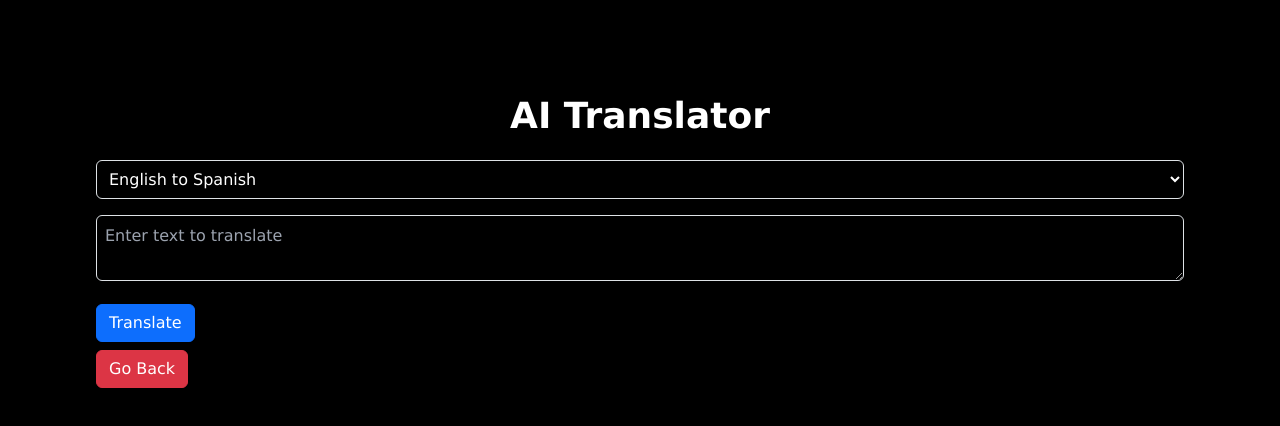
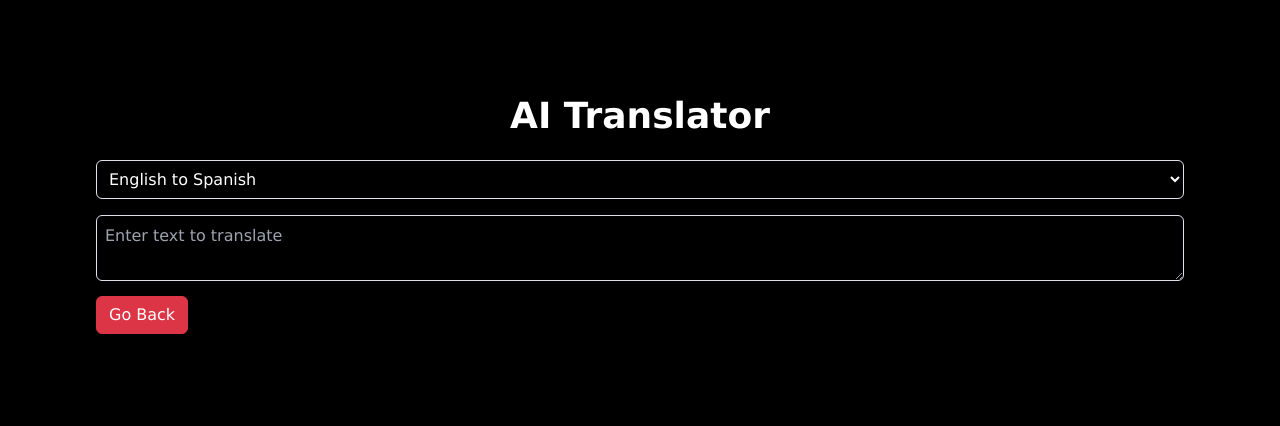
Before and after one commit to yilmaz1998/AI-translator, a Next.js app in the folder translator/: page /english-translation in a window 1280 px wide. Shown: the top 426 px of the page. Built offline with nearby package versions, Linux system fonts and the light colour scheme.

Commit message:
UseEffect

```diff
--- a/translator/app/english-translation/page.js
+++ b/translator/app/english-translation/page.js
@@ -1,6 +1,6 @@
 'use client'
 
-import { useState } from "react"
+import { useState, useEffect } from "react"
 import Link from "next/link"
 import { motion } from 'framer-motion'
 
@@ -11,10 +11,16 @@ const Translation = () => {
   const [loading, setLoading] = useState(false)
   const [error, setError] = useState("")
 
-  const handleSubmit = async (e) => {
-    e.preventDefault()
+  useEffect(() => {
+    if (!inputText.trim()) {
+      setTranslation("")
+      return
+    }
+
+    const fetchTranslation = async () => {
       setLoading(true)
       setError("")
+      setTranslation("")
 
       try {
         const response = await fetch("/api/huggingface", {
@@ -39,15 +45,18 @@ const Translation = () => {
       }
     }
 
+    fetchTranslation();
+  }, [inputText, targetLanguage])
+
   return (
     <motion.div
       initial={{ opacity: 0, y: 170 }}
       animate={{ opacity: 1, y: 0 }}
       transition={{ duration: 0.7 }}
-    className="trans p-24">
+      className="trans p-24"
+    >
       <h1 className="text-4xl text-center font-bold">AI Translator</h1>
-      <form onSubmit={handleSubmit} className="mt-4 space-y-4">
-
+      <form className="mt-4 space-y-4">
         <select
           className="w-full p-2 border rounded bg-black text-white"
           value={targetLanguage}
@@ -77,15 +86,9 @@ const Translation = () => {
           onChange={(e) => setInputText(e.target.value)}
           required
         ></textarea>
-
-        <button
-          type="submit"
-          className="btn btn-primary"
-        >
-          {loading ? "Translating..." : "Translate"}
-        </button>
       </form>
 
+      {loading && <p>Translating...</p>}
       {error && <p className="text-red-500 mt-4">{error}</p>}
       {translation && (
         <div className="mt-4 p-4 border rounded bg-gray-600">
@@ -93,7 +96,9 @@ const Translation = () => {
           <p>{translation}</p>
         </div>
       )}
-      <Link className="mt-2 btn btn-danger" href={'/'}>Go Back</Link>
+      <Link className="mt-2 btn btn-danger" href={"/"}>
+        Go Back
+      </Link>
     </motion.div>
   )
 }
--- a/translator/app/translation-to-english/page.js
+++ b/translator/app/translation-to-english/page.js
@@ -1,6 +1,6 @@
 'use client'
 
-import { useState } from "react"
+import { useState, useEffect } from "react"
 import Link from "next/link"
 import { motion } from 'framer-motion'
 
@@ -11,10 +11,16 @@ const Translation = () => {
   const [loading, setLoading] = useState(false)
   const [error, setError] = useState("")
 
-  const handleSubmit = async (e) => {
-    e.preventDefault()
+  useEffect(() => {
+    if (!inputText.trim()) {
+      setTranslation("")
+      return
+    }
+
+    const fetchTranslation = async () => {
       setLoading(true)
       setError("")
+      setTranslation("")
 
       try {
         const response = await fetch("/api/huggingface", {
@@ -39,15 +45,18 @@ const Translation = () => {
       }
     }
 
+    fetchTranslation();
+  }, [inputText, targetLanguage])
+
   return (
     <motion.div
       initial={{ opacity: 0, y: 170 }}
       animate={{ opacity: 1, y: 0 }}
       transition={{ duration: 0.7 }}
-    className="trans p-24">
+      className="trans p-24"
+    >
       <h1 className="text-4xl text-center font-bold">AI Translator</h1>
-      <form onSubmit={handleSubmit} className="mt-4 space-y-4">
-
+      <form className="mt-4 space-y-4">
         <select
           className="w-full p-2 border rounded bg-black text-white"
           value={targetLanguage}
@@ -77,15 +86,9 @@ const Translation = () => {
           onChange={(e) => setInputText(e.target.value)}
           required
         ></textarea>
-
-        <button
-          type="submit"
-          className="btn btn-primary"
-        >
-          {loading ? "Translating..." : "Translate"}
-        </button>
       </form>
 
+      {loading && <p>Translating...</p>}
       {error && <p className="text-red-500 mt-4">{error}</p>}
       {translation && (
         <div className="mt-4 p-4 border rounded bg-gray-600">
@@ -93,7 +96,9 @@ const Translation = () => {
           <p>{translation}</p>
         </div>
       )}
-      <Link className="mt-2 btn btn-danger" href={'/'}>Go Back</Link>
+      <Link className="mt-2 btn btn-danger" href={"/"}>
+        Go Back
+      </Link>
     </motion.div>
   )
 }
```
Lines whose indentation alone changed are shown as unchanged.
